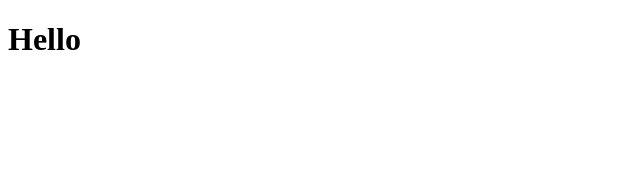
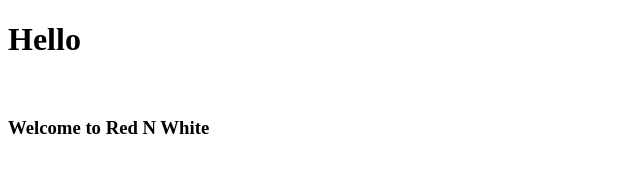
Before and after one commit to RinkalAdesara/RnwProjects, a plain HTML site: page index.html in a window 1280 px wide. Shown: the whole page, without its empty margins (0-640 px from the left). Drawn offline with Linux system fonts and the light colour scheme.

Commit message:
Update index.html

```diff
--- a/index.html
+++ b/index.html
@@ -7,6 +7,7 @@
     <title>My First File</title>
 </head>
 <body>
-    <h1>Hello</h1>
+    <h1>Hello</h1><br>
+    <h3>Welcome to Red N White</h3>
 </body>
 </html>
```
